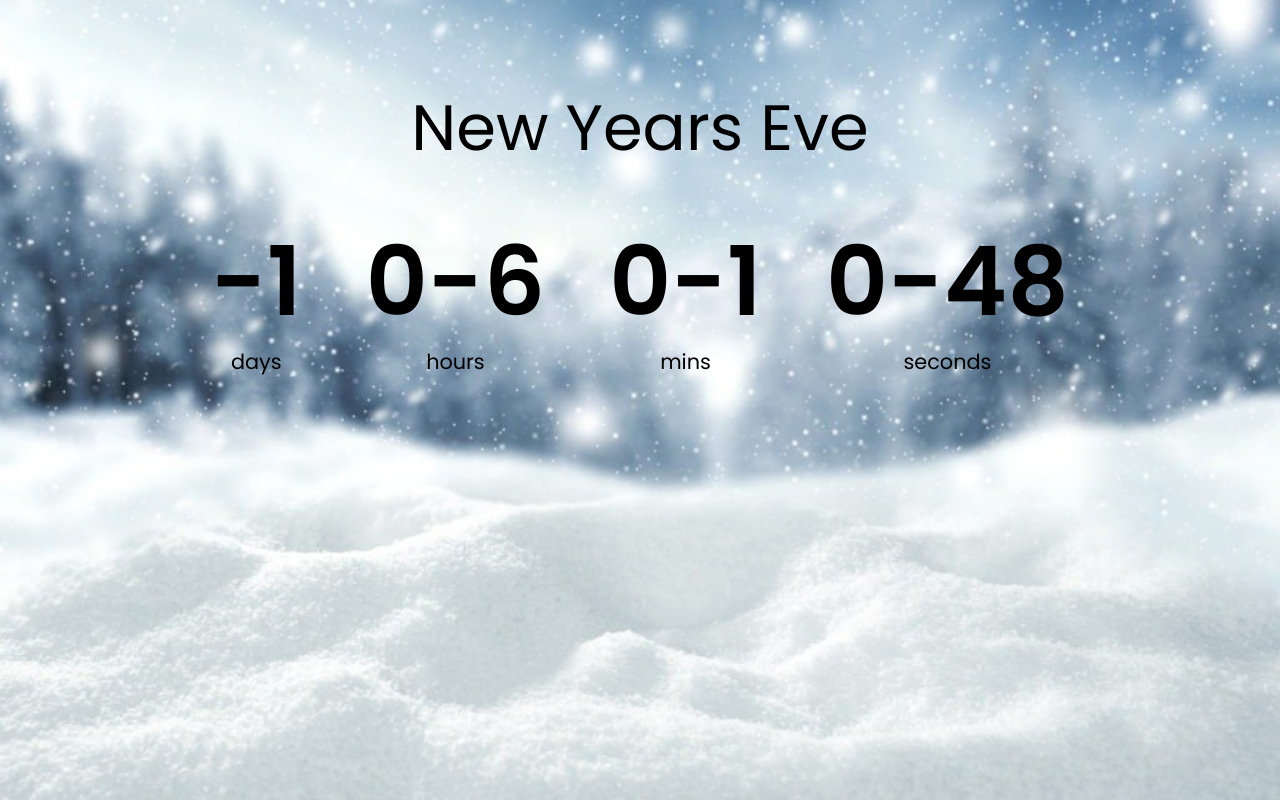
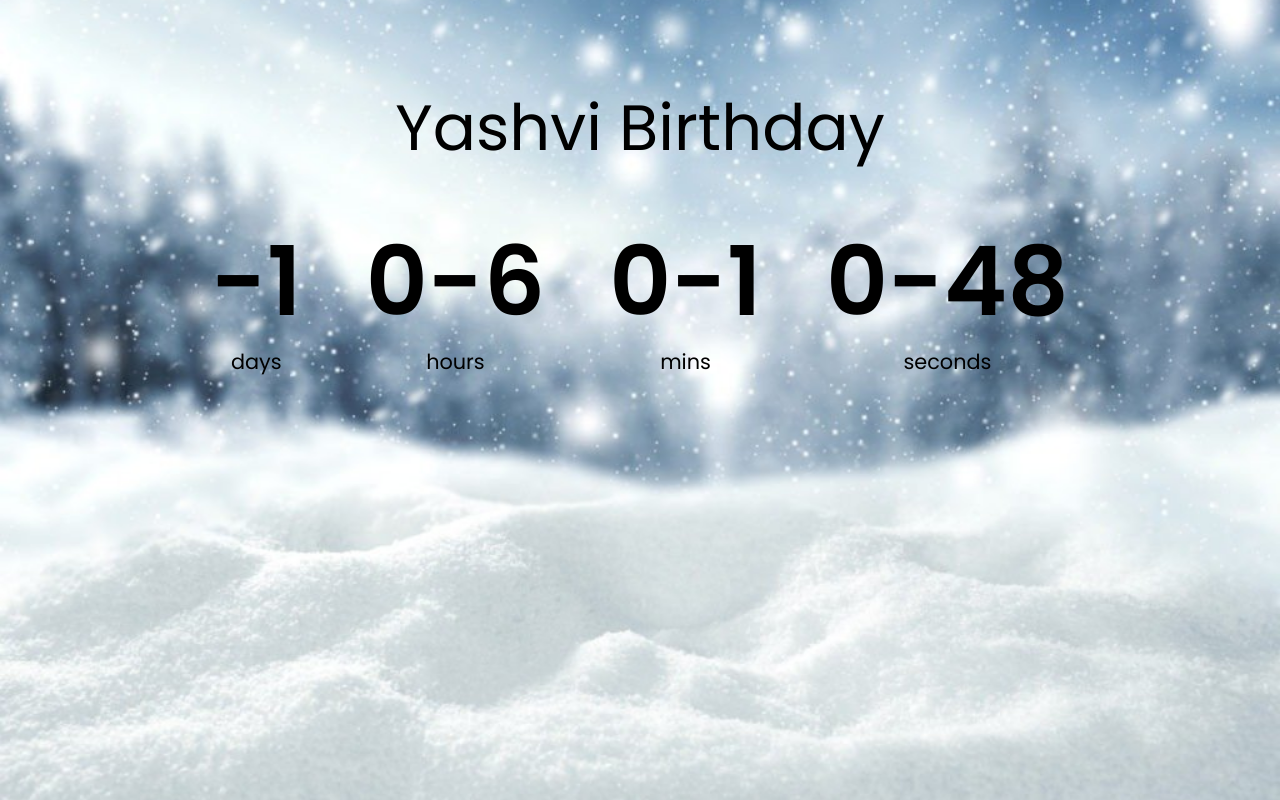
Before and after one commit to PrathamOG/Countdown-Timer, a plain HTML site: page index.html in a window 1280 px wide. Drawn offline with Linux system fonts and the light colour scheme.

Commit message:
Update index.html

```diff
--- a/index.html
+++ b/index.html
@@ -8,7 +8,7 @@
         <script src="script.js" defer></script>
     </head>
     <body>
-        <h1>New Years Eve</h1>
+        <h1>Yashvi Birthday</h1>
 
         <div class="countdown-container">
             <div class="countdown-el days-c">
```
